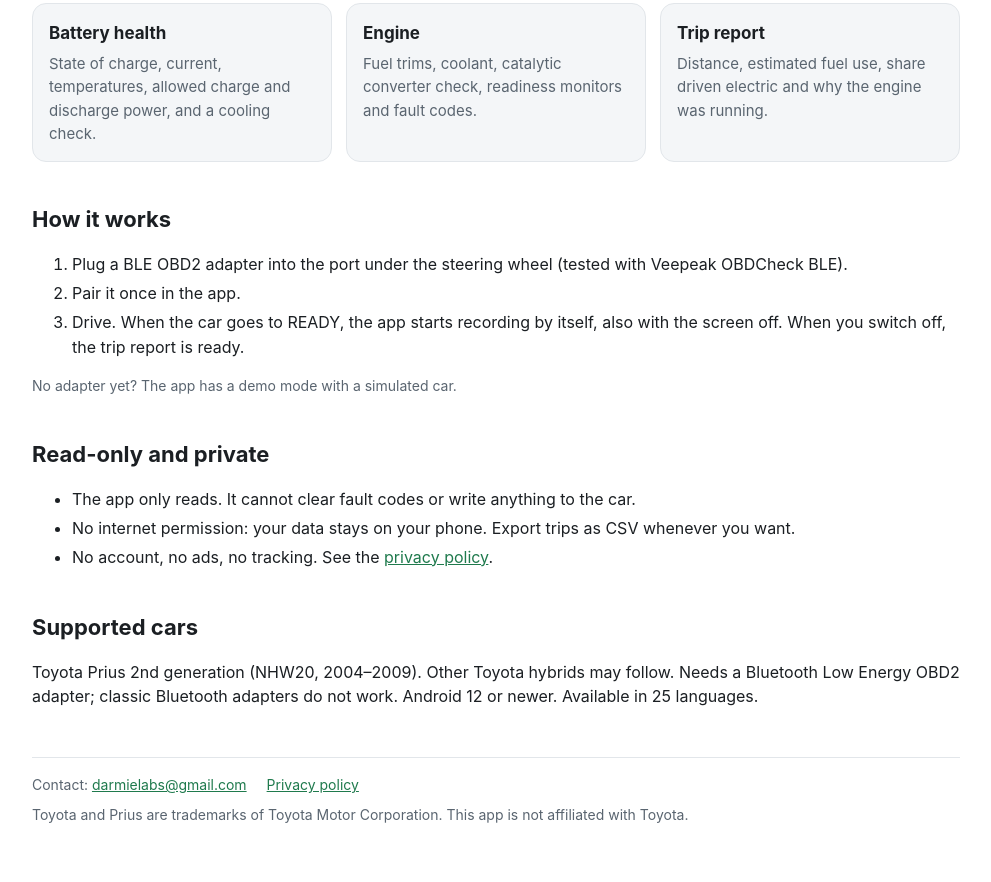
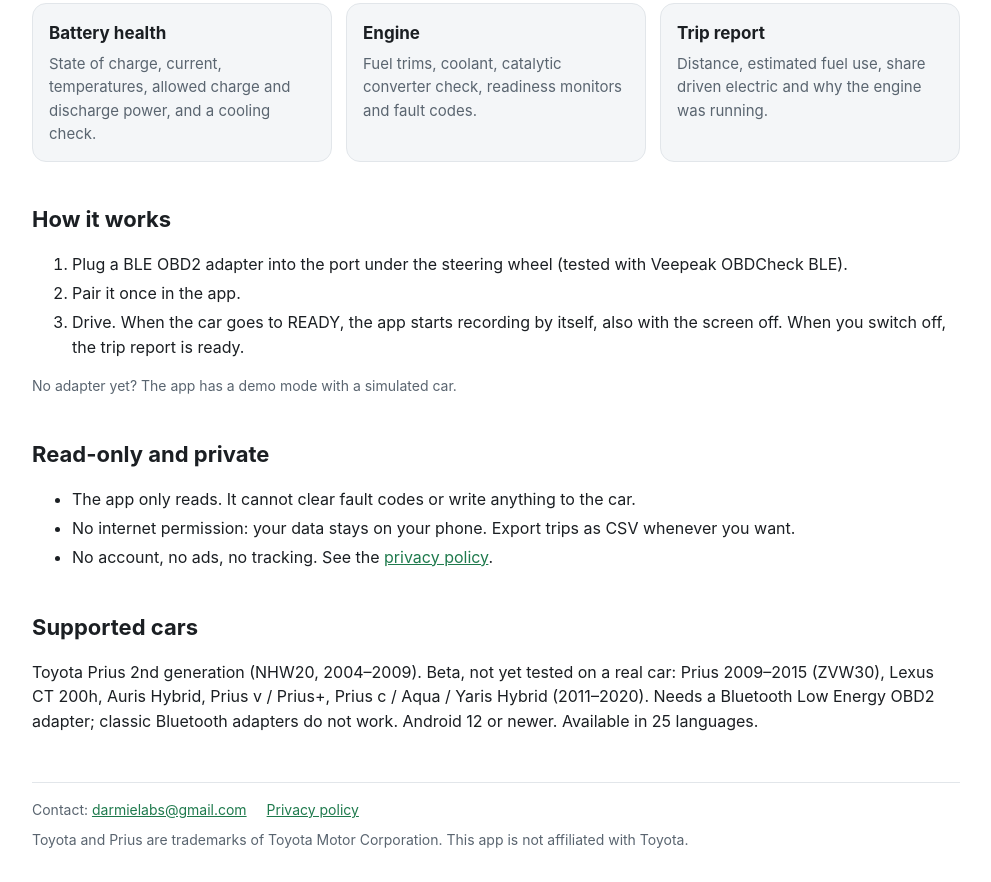
Before and after one commit to darmielabs/hybrid-battery-monitor, a plain HTML site: page index.html in a window 1280 px wide. Shown: the part 953-1835 px from the top of the page, without its empty margins (144-1135 px from the left). Before the commit the page ends 1811 px from the top, so only its background shows below. Drawn offline with Linux system fonts and the light colour scheme.

Commit message:
Supported cars: beta models
Co-Authored-By: Claude Opus 5.5 <noreply@anthropic.com>

```diff
--- a/index.html
+++ b/index.html
@@ -80,7 +80,7 @@
 </ul>
 
 <h2>Supported cars</h2>
-<p>Toyota Prius 2nd generation (NHW20, 2004–2009). Other Toyota hybrids may follow. Needs a Bluetooth Low Energy OBD2 adapter; classic Bluetooth adapters do not work. Android 12 or newer. Available in 25 languages.</p>
+<p>Toyota Prius 2nd generation (NHW20, 2004–2009). Beta, not yet tested on a real car: Prius 2009–2015 (ZVW30), Lexus CT 200h, Auris Hybrid, Prius v / Prius+, Prius c / Aqua / Yaris Hybrid (2011–2020). Needs a Bluetooth Low Energy OBD2 adapter; classic Bluetooth adapters do not work. Android 12 or newer. Available in 25 languages.</p>
 
 <footer>
   <span>Contact: <a href="mailto:darmielabs@gmail.com">darmielabs@gmail.com</a></span>
```
